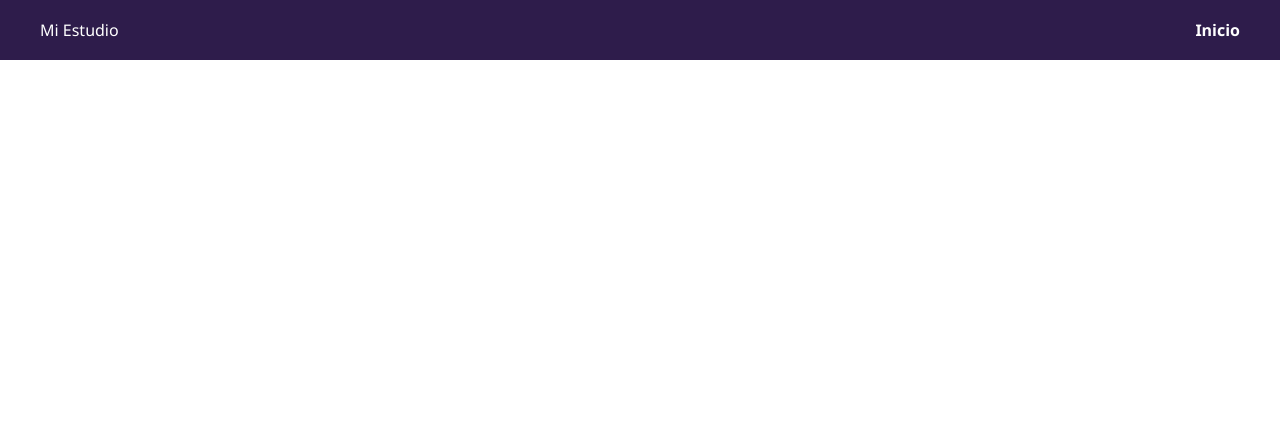
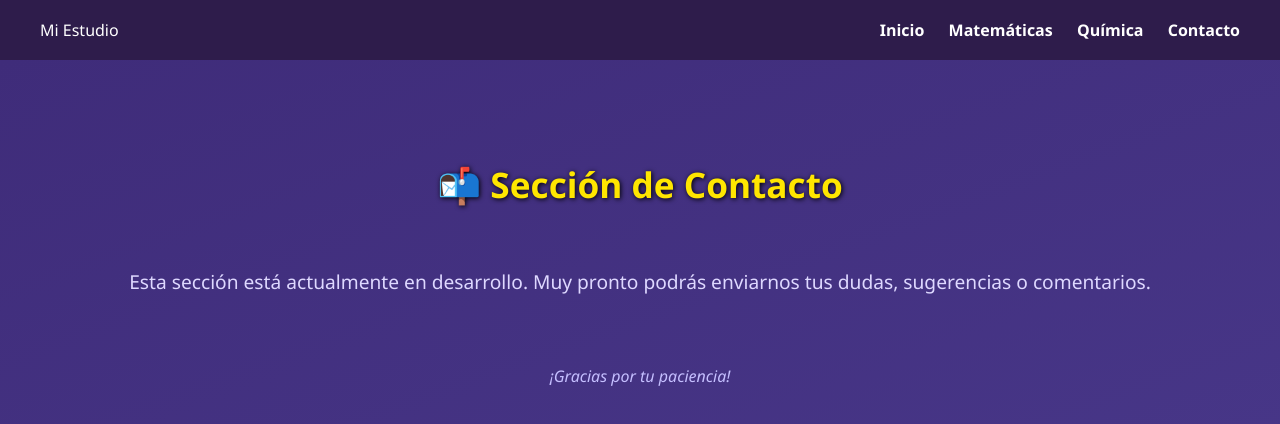
Before and after one commit to imseb-527/Proyecto-Od-n, a plain HTML site: page contacto.html in a window 1280 px wide. Drawn offline with Linux system fonts and the light colour scheme.

Commit message:
Update contacto.html

```diff
--- a/contacto.html
+++ b/contacto.html
@@ -4,7 +4,6 @@
   <meta charset="UTF-8" />
   <meta name="viewport" content="width=device-width, initial-scale=1.0"/>
   <title>Contacto</title>
-  <h1> En desarrollo...</h1>
   <link rel="stylesheet" href="styles.css" />
 </head>
 <body>
@@ -12,5 +11,22 @@
     <div class="logo">Mi Estudio</div>
     <div class="enlaces">
       <a href="index.html">Inicio</a>
+      <a href="matematicas.html">Matemáticas</a>
+      <a href="quimica.html">Química</a>
+      <a href="contacto.html">Contacto</a>
     </div>
   </div>
+
+  <div class="container">
+    <div class="derecha" style="width: 100%; text-align: center; padding-top: 100px;">
+      <h2 class="subtitulo">📬 Sección de Contacto</h2>
+      <p style="font-size: 1.2rem; color: #ded8ff; margin-top: 20px;">
+        Esta sección está actualmente en desarrollo. Muy pronto podrás enviarnos tus dudas, sugerencias o comentarios.
+      </p>
+      <p style="margin-top: 40px; font-style: italic; color: #c5bfff;">
+        ¡Gracias por tu paciencia!
+      </p>
+    </div>
+  </div>
+</body>
+</html>
```
